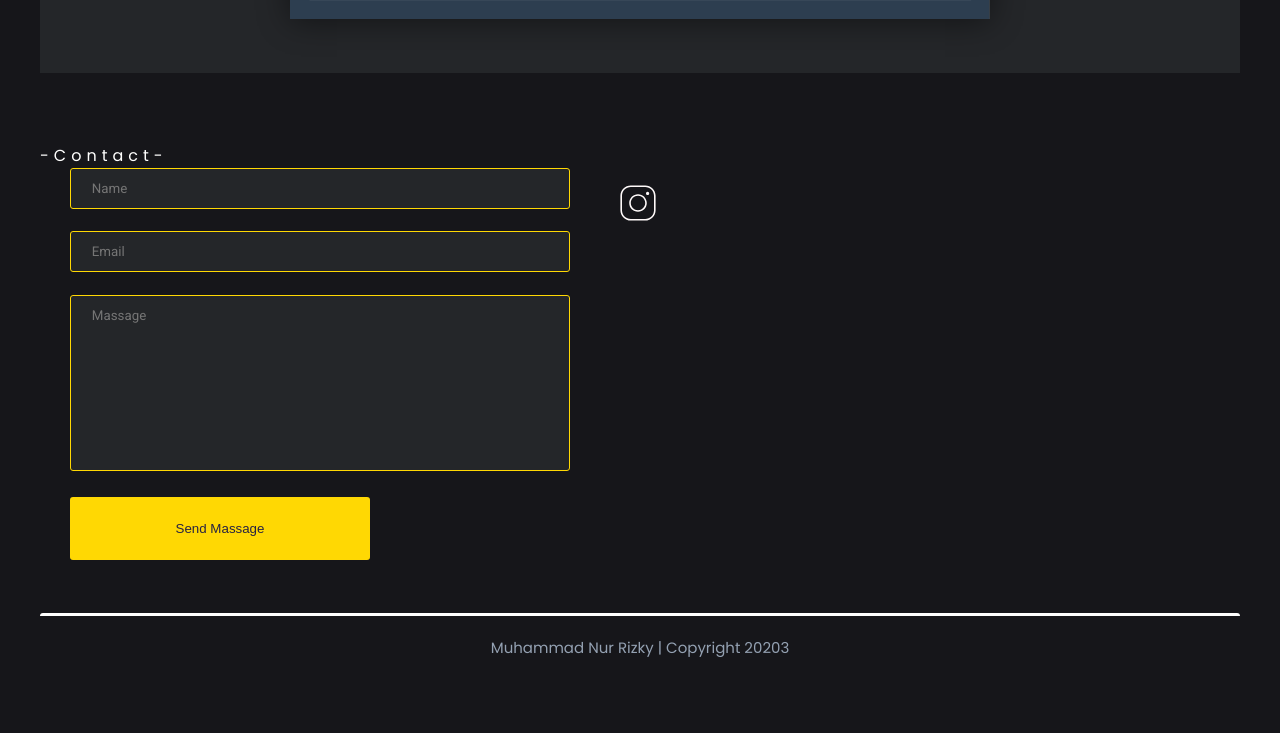
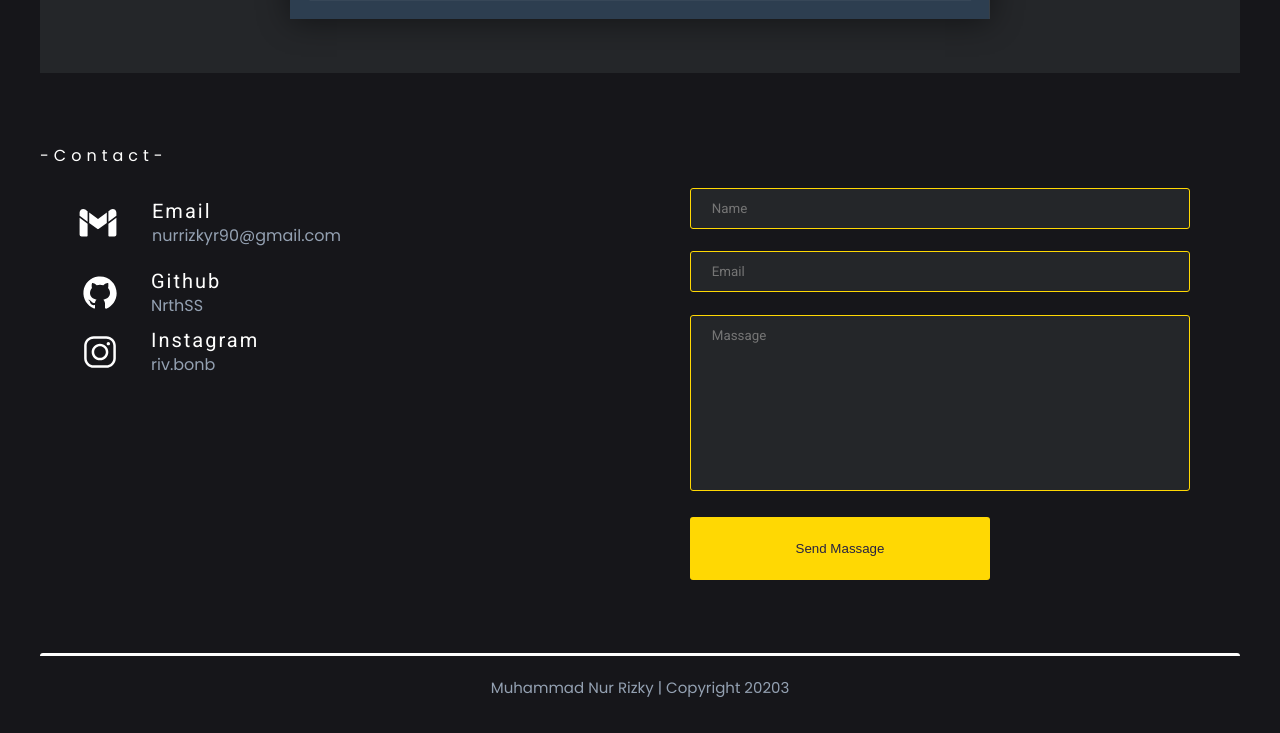
Before and after one commit to NrthSS/M.-Nur-Rizky.github.io, a plain HTML site: page index.html in a window 1280 px wide. Shown: the part 2984-3717 px from the top of the page. Before the commit the page ends 3677 px from the top, so only its background shows below. Drawn offline with Linux system fonts and the light colour scheme.

Commit message:
Nambah hal yang kurang

```diff
--- a/index.html
+++ b/index.html
@@ -158,21 +158,40 @@
             </div>
             <div class="contact-right">
                 <div class="contact-item">
-                    <div class="contact-item-icon">
-                        <!-- <a href="/"><svg xmlns="http://www.w3.org/2000/svg"  class="icon1" x="0px" y="0px" width="250" height="50" viewBox="0,0,256,256"
+                    <div class="contact-item-icon1">
+                        <svg xmlns="http://www.w3.org/2000/svg"  class="icon1" x="0px" y="0px" width="250" height="50" viewBox="0,0,256,256"
                         style="fill:#000000;">
                         <g fill="#ffffff" fill-rule="nonzero" stroke="none" stroke-width="1" stroke-linecap="butt" stroke-linejoin="miter" stroke-miterlimit="10" stroke-dasharray="" stroke-dashoffset="0" font-family="none" font-weight="none" font-size="none" text-anchor="none" style="mix-blend-mode: normal"><g transform="scale(5.12,5.12)"><path d="M12,23.403v-0.013v-13.001l-0.12,-0.089h-0.01l-2.73,-2.02c-1.67,-1.24 -4.05,-1.18 -5.53,0.28c-0.99,0.98 -1.61,2.34 -1.61,3.85v3.602zM38,23.39v0.013l10,-7.391v-3.602c0,-1.49 -0.6,-2.85 -1.58,-3.83c-1.46,-1.457 -3.765,-1.628 -5.424,-0.403l-2.876,2.123l-0.12,0.089zM14,24.868l10.406,7.692c0.353,0.261 0.836,0.261 1.189,0l10.405,-7.692v-13.001l-11,8.133l-11,-8.133zM38,25.889v15.111c0,0.552 0.448,1 1,1h6.5c1.381,0 2.5,-1.119 2.5,-2.5v-21.003zM12,25.889l-10,-7.392v21.003c0,1.381 1.119,2.5 2.5,2.5h6.5c0.552,0 1,-0.448 1,-1z"></path></g></g>
-                        </svg></a> -->
-
-
-                        <div class="contact-item-icon">
-                            <svg xmlns="http://www.w3.org/2000/svg"  class="icon2" x="0px" y="0px" width="250" height="50" viewBox="0,0,256,256"
-                            style="fill:#000000;">
-                            <g fill="#fffafa" fill-rule="nonzero" stroke="none" stroke-width="1" stroke-linecap="butt" stroke-linejoin="miter" stroke-miterlimit="10" stroke-dasharray="" stroke-dashoffset="0" font-family="none" font-weight="none" font-size="none" text-anchor="none" style="mix-blend-mode: normal"><g transform="scale(5.12,5.12)"><path d="M16,3c-7.16752,0 -13,5.83248 -13,13v18c0,7.16752 5.83248,13 13,13h18c7.16752,0 13,-5.83248 13,-13v-18c0,-7.16752 -5.83248,-13 -13,-13zM16,5h18c6.08648,0 11,4.91352 11,11v18c0,6.08648 -4.91352,11 -11,11h-18c-6.08648,0 -11,-4.91352 -11,-11v-18c0,-6.08648 4.91352,-11 11,-11zM37,11c-1.10457,0 -2,0.89543 -2,2c0,1.10457 0.89543,2 2,2c1.10457,0 2,-0.89543 2,-2c0,-1.10457 -0.89543,-2 -2,-2zM25,14c-6.06329,0 -11,4.93671 -11,11c0,6.06329 4.93671,11 11,11c6.06329,0 11,-4.93671 11,-11c0,-6.06329 -4.93671,-11 -11,-11zM25,16c4.98241,0 9,4.01759 9,9c0,4.98241 -4.01759,9 -9,9c-4.98241,0 -9,-4.01759 -9,-9c0,-4.98241 4.01759,-9 9,-9z"></path></g></g>
-                            </svg>
+                        </svg>
+                        <div class="contact-icon">
+                            <h5>Email</h5>
+                            <p>nurrizkyr90@gmail.com</p>
                         </div>
                     </div>
-                    </div>
+                    <a href="https://github.com/NrthSS">
+                        <div class="contact-item-icon2">
+                            <svg xmlns="http://www.w3.org/2000/svg"  class="mid-icon" x="0px" y="0px" width="280" height="70" viewBox="0,0,256,256"
+                            style="fill:#000000;">
+                            <g fill="#ffffff" fill-rule="nonzero" stroke="none" stroke-width="1" stroke-linecap="butt" stroke-linejoin="miter" stroke-miterlimit="10" stroke-dasharray="" stroke-dashoffset="0" font-family="none" font-weight="none" font-size="none" text-anchor="none" style="mix-blend-mode: normal"><g transform="scale(10.66667,10.66667)"><path d="M10.9,2.1c-4.6,0.5 -8.3,4.2 -8.8,8.7c-0.5,4.7 2.2,8.9 6.3,10.5c0.3,0.1 0.6,-0.1 0.6,-0.5v-1.6c0,0 -0.4,0.1 -0.9,0.1c-1.4,0 -2,-1.2 -2.1,-1.9c-0.1,-0.4 -0.3,-0.7 -0.6,-1c-0.3,-0.1 -0.4,-0.1 -0.4,-0.2c0,-0.2 0.3,-0.2 0.4,-0.2c0.6,0 1.1,0.7 1.3,1c0.5,0.8 1.1,1 1.4,1c0.4,0 0.7,-0.1 0.9,-0.2c0.1,-0.7 0.4,-1.4 1,-1.8c-2.3,-0.5 -4,-1.8 -4,-4c0,-1.1 0.5,-2.2 1.2,-3c-0.1,-0.2 -0.2,-0.7 -0.2,-1.4c0,-0.4 0,-0.9 0.2,-1.3c0,-0.2 0.2,-0.3 0.3,-0.3h0.1c0.5,0.1 1.5,0.4 2.4,1.3c0.6,-0.2 1.3,-0.3 2,-0.3c0.7,0 1.4,0.1 2,0.3c0.9,-0.9 2,-1.2 2.5,-1.3h0.1c0.2,0 0.3,0.1 0.4,0.3c0,0.4 0,0.9 0,1.3c0,0.8 -0.1,1.2 -0.2,1.4c0.7,0.8 1.2,1.8 1.2,3c0,2.2 -1.7,3.5 -4,4c0.6,0.5 1,1.4 1,2.3v2.6c0,0.3 0.3,0.6 0.7,0.5c3.7,-1.5 6.3,-5.1 6.3,-9.3c0,-6 -5.1,-10.7 -11.1,-10z"></path></g></g>
+                            </svg>
+                            <div class="contact-icon">
+                                <h5>Github</h5>
+                                <p>NrthSS</p>
+                            </div>
+                        </div>
+                    </a>
+                    <a href="https://www.instagram.com/riv.bonb/">
+                        <div class="contact-item-icon3">
+                                <svg xmlns="http://www.w3.org/2000/svg"  class="mid-icon" x="0px" y="0px" width="48" height="48" viewBox="0,0,256,256"
+                                style="fill:#000000;">
+                                <g fill="#ffffff" fill-rule="nonzero" stroke="none" stroke-width="1" stroke-linecap="butt" stroke-linejoin="miter" stroke-miterlimit="10" stroke-dasharray="" stroke-dashoffset="0" font-family="none" font-weight="none" font-size="none" text-anchor="none" style="mix-blend-mode: normal"><g transform="scale(5.33333,5.33333)"><path d="M16.5,5c-6.33361,0 -11.5,5.16639 -11.5,11.5v15c0,6.33276 5.16621,11.5 11.5,11.5h15c6.33294,0 11.5,-5.16706 11.5,-11.5v-15c0,-6.33379 -5.16724,-11.5 -11.5,-11.5zM16.5,8h15c4.71124,0 8.5,3.78779 8.5,8.5v15c0,4.71106 -3.78894,8.5 -8.5,8.5h-15c-4.71221,0 -8.5,-3.78876 -8.5,-8.5v-15c0,-4.71239 3.78761,-8.5 8.5,-8.5zM34,12c-1.105,0 -2,0.895 -2,2c0,1.105 0.895,2 2,2c1.105,0 2,-0.895 2,-2c0,-1.105 -0.895,-2 -2,-2zM24,14c-5.50482,0 -10,4.49518 -10,10c0,5.50482 4.49518,10 10,10c5.50482,0 10,-4.49518 10,-10c0,-5.50482 -4.49518,-10 -10,-10zM24,17c3.88318,0 7,3.11682 7,7c0,3.88318 -3.11682,7 -7,7c-3.88318,0 -7,-3.11682 -7,-7c0,-3.88318 3.11682,-7 7,-7z"></path></g></g>
+                                </svg>
+                                <div class="contact-icon">
+                                    <h5>Instagram</h5>
+                                    <p>riv.bonb</p>
+                                </div>
+                        </div>
+                    </a>
                 </div>
             </div>
         </div>
--- a/style.css
+++ b/style.css
@@ -460,6 +460,15 @@ body {
 
 .container-flex-contact {
     display: flex;
+    flex-direction: row-reverse;
+    justify-content: space-between;
+
+    padding: 20px;
+}
+
+.contact-right {
+    margin: 0 200 0 0;
+    justify-content: end;
 }
 
 /* .contact {
@@ -468,10 +477,45 @@ body {
     gap: 3rem;
 } */
 
-.icon1, .icon2 {
+.contact-item-icon1, .contact-item-icon2, .contact-item-icon3 {
+    display: flex;
+    gap: 1rem;
+
+}
+
+h5 {
+    letter-spacing: 2px;
+    font-weight: normal;
+    font-size: 20px;
+    display: block;
+}
+
+.contact-icon {
+    text-decoration: none;
+
+    display: flex;
+    flex-direction: column;
+    justify-content: center;
+    text-align: left;
+
+
+    margin-right: 30px;
+}
+
+.mid-icon {
+    margin-right: 15px;
+}
+
+a {
+    text-decoration: none;
+}
+
+
+.icon1, .icon2, .icon3 {
     margin: 0 auto;
     margin: 10px 18px;
 }
+
 
 .contact-left {
     padding: 0 30px;
@@ -507,14 +551,18 @@ body {
     border: none;
     border-radius: 3px;
 
+    transition: all .4s ease;
+
+
 }
 
 .btn-sumbit:hover{
-    background: var(--secondary);
+    background: transparent;
     color: var(--headline);
-    border: 1px solid var(--headline);
+    border: 1px solid var(--higlight);
 
     transition: all .4s ease;
+     box-shadow: 0 0 5px var(--higlight);
 }
 
 /* .contact-right {
```
